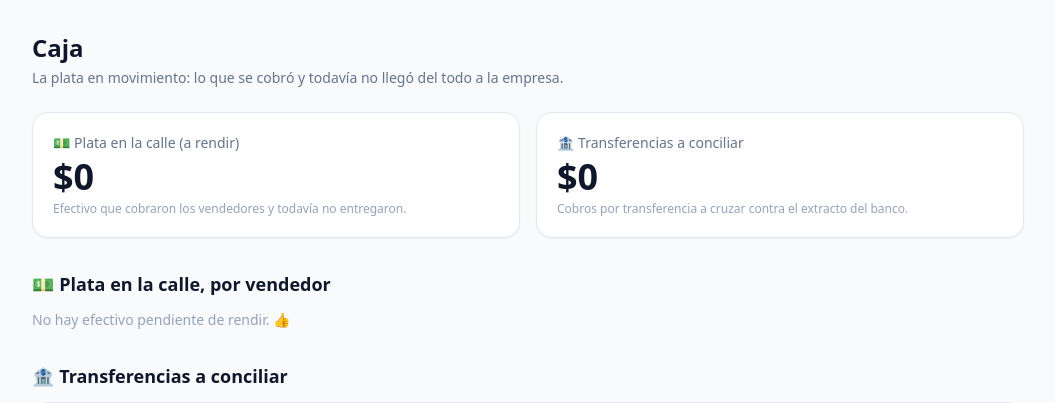
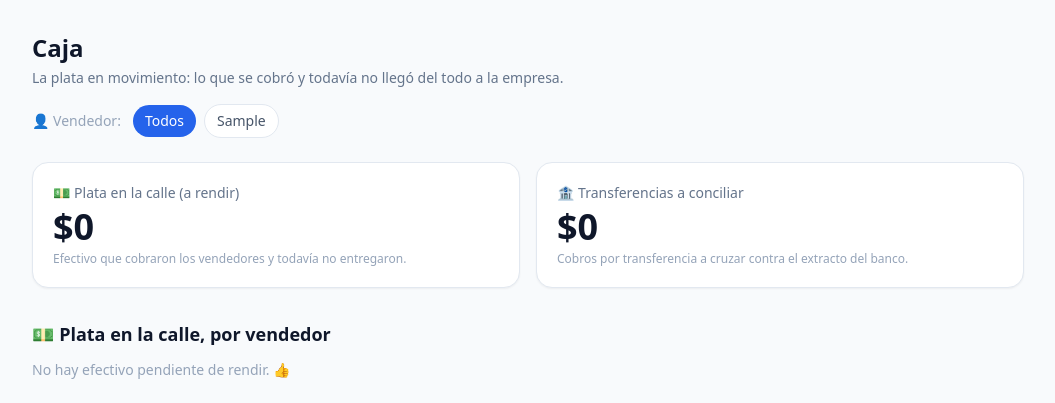
Before and after one commit to oesteintegral360-commits/COBRUM, a FastAPI app: page /cobros in a window 1280 px wide. Shown: the part 61-464 px from the top of the page, without its empty margins (112-1167 px from the left). Run offline with FastAPI, Linux system fonts and the light colour scheme; tables that the repository leaves empty hold one stand-in row (values such as "Sample post"); some libraries are stand-ins or nearby versions.

Commit message:
Vista por vendedor: selector para ver la agenda y la caja de cada vendedor

```diff
--- a/web/app.py
+++ b/web/app.py
@@ -9,6 +9,7 @@ Es a propósito mínima y "acción-first": una sola acción importante por panta
 
 from datetime import date, datetime
 from pathlib import Path
+from urllib.parse import quote, unquote
 import shutil
 
 from fastapi import FastAPI, Request, UploadFile, File, Form
@@ -101,9 +102,17 @@ def lista_clientes(request: Request):
     try:
         clientes = sesion.query(Cliente).all()
 
+        # Lista completa de vendedores (para el selector) y el que está elegido (cookie).
+        todos_vendedores = sorted({(c.vendedor_asignado or "").strip()
+                                   for c in clientes if (c.vendedor_asignado or "").strip()})
+        vendedor_sel = unquote(request.cookies.get("vendedor", ""))
+
         # Armamos una estructura simple y ya calculada para la plantilla.
         tarjetas = []
         for c in clientes:
+            # Si hay un vendedor elegido, mostramos solo SUS clientes.
+            if vendedor_sel and (c.vendedor_asignado or "").strip() != vendedor_sel:
+                continue
             facturas = list(c.facturas)
             facturas_info = []
             for f in facturas:
@@ -245,7 +254,21 @@ def lista_clientes(request: Request):
         "costo_pesos": costo_pesos,
         "modo_envio": config.modo_envio,
         "cobranza": cobranza_flash,
+        "todos_vendedores": todos_vendedores,
+        "vendedor_sel": vendedor_sel,
+        "volver": "/clientes",
     })
+
+
+@app.get("/filtro/vendedor")
+def filtro_vendedor(v: str = "", volver: str = "/clientes"):
+    """Guarda (en una cookie) qué vendedor se está viendo. v vacío = todos."""
+    resp = RedirectResponse(url=volver, status_code=303)
+    if v:
+        resp.set_cookie("vendedor", quote(v), max_age=31_536_000)  # 1 año
+    else:
+        resp.delete_cookie("vendedor")
+    return resp
 
 
 @app.post("/cobranza/ejecutar")
@@ -517,10 +540,19 @@ def pagina_cobros(request: Request):
     """Pantalla Caja: plata en la calle (a rendir) y transferencias a conciliar."""
     sesion = Sesion()
     try:
+        # Lista de vendedores (para el selector) y el elegido (cookie).
+        todos_vendedores = sorted({(x[0] or "").strip()
+                                   for x in sesion.query(Cliente.vendedor_asignado).all()
+                                   if (x[0] or "").strip()})
+        vendedor_sel = unquote(request.cookies.get("vendedor", ""))
+
+        def _es_del_vendedor(cobro):
+            return not vendedor_sel or (cobro.vendedor or "").strip() == vendedor_sel
+
         # Efectivo a rendir, agrupado por vendedor (la "plata en la calle").
-        a_rendir = (sesion.query(Cobro)
+        a_rendir = [c for c in sesion.query(Cobro)
                     .filter(Cobro.metodo == "efectivo", Cobro.estado == "a_rendir")
-                    .order_by(Cobro.fecha_hora.asc()).all())
+                    .order_by(Cobro.fecha_hora.asc()).all() if _es_del_vendedor(c)]
         por_vendedor = {}
         for c in a_rendir:
             vend = c.vendedor or "Sin vendedor"
@@ -535,9 +567,9 @@ def pagina_cobros(request: Request):
             })
 
         # Transferencias a conciliar contra el extracto.
-        a_conciliar = (sesion.query(Cobro)
+        a_conciliar = [c for c in sesion.query(Cobro)
                        .filter(Cobro.metodo == "transferencia", Cobro.estado == "a_conciliar")
-                       .order_by(Cobro.fecha_hora.asc()).all())
+                       .order_by(Cobro.fecha_hora.asc()).all() if _es_del_vendedor(c)]
         transferencias = []
         for c in a_conciliar:
             cliente = sesion.get(Cliente, c.cuit)
@@ -562,6 +594,9 @@ def pagina_cobros(request: Request):
         "total_a_rendir": total_a_rendir,
         "total_a_conciliar": total_a_conciliar,
         "conciliacion": conciliacion,
+        "todos_vendedores": todos_vendedores,
+        "vendedor_sel": vendedor_sel,
+        "volver": "/cobros",
     })
 
 
--- /dev/null
+++ b/web/templates/_filtro_vendedor.html
@@ -0,0 +1,18 @@
+{# Selector de vendedor (chips). Necesita: todos_vendedores, vendedor_sel, volver #}
+{% if todos_vendedores %}
+<div class="flex flex-wrap items-center gap-2 mb-6">
+  <span class="text-sm text-slate-400 mr-1">👤 Vendedor:</span>
+  <a href="/filtro/vendedor?volver={{ volver|urlencode }}"
+     class="text-sm px-3 py-1.5 rounded-full transition
+            {% if not vendedor_sel %}bg-blue-600 text-white{% else %}bg-white border border-slate-200 text-slate-600 hover:bg-slate-50{% endif %}">
+     Todos
+  </a>
+  {% for v in todos_vendedores %}
+    <a href="/filtro/vendedor?v={{ v|urlencode }}&volver={{ volver|urlencode }}"
+       class="text-sm px-3 py-1.5 rounded-full transition
+              {% if vendedor_sel == v %}bg-blue-600 text-white{% else %}bg-white border border-slate-200 text-slate-600 hover:bg-slate-50{% endif %}">
+       {{ v }}
+    </a>
+  {% endfor %}
+</div>
+{% endif %}
--- a/web/templates/cobros.html
+++ b/web/templates/cobros.html
@@ -17,7 +17,9 @@
 {% endif %}
 
 <h1 class="text-2xl font-bold text-slate-900 mb-1">Caja</h1>
-<p class="text-sm text-slate-500 mb-6">La plata en movimiento: lo que se cobró y todavía no llegó del todo a la empresa.</p>
+<p class="text-sm text-slate-500 mb-4">La plata en movimiento: lo que se cobró y todavía no llegó del todo a la empresa.</p>
+
+{% include "_filtro_vendedor.html" %}
 
 {# Resumen arriba #}
 <div class="grid sm:grid-cols-2 gap-4 mb-8">
--- a/web/templates/lista.html
+++ b/web/templates/lista.html
@@ -128,6 +128,9 @@
   </div>
 {% endif %}
 
+{# --- Selector de vendedor (vendedor en el centro) --- #}
+{% include "_filtro_vendedor.html" %}
+
 {# --- Indicador de Días de cobranza (DSO aprox) + total --- #}
 {% if tiene_algo %}
 <div class="grid sm:grid-cols-3 gap-4 mb-8">
```
